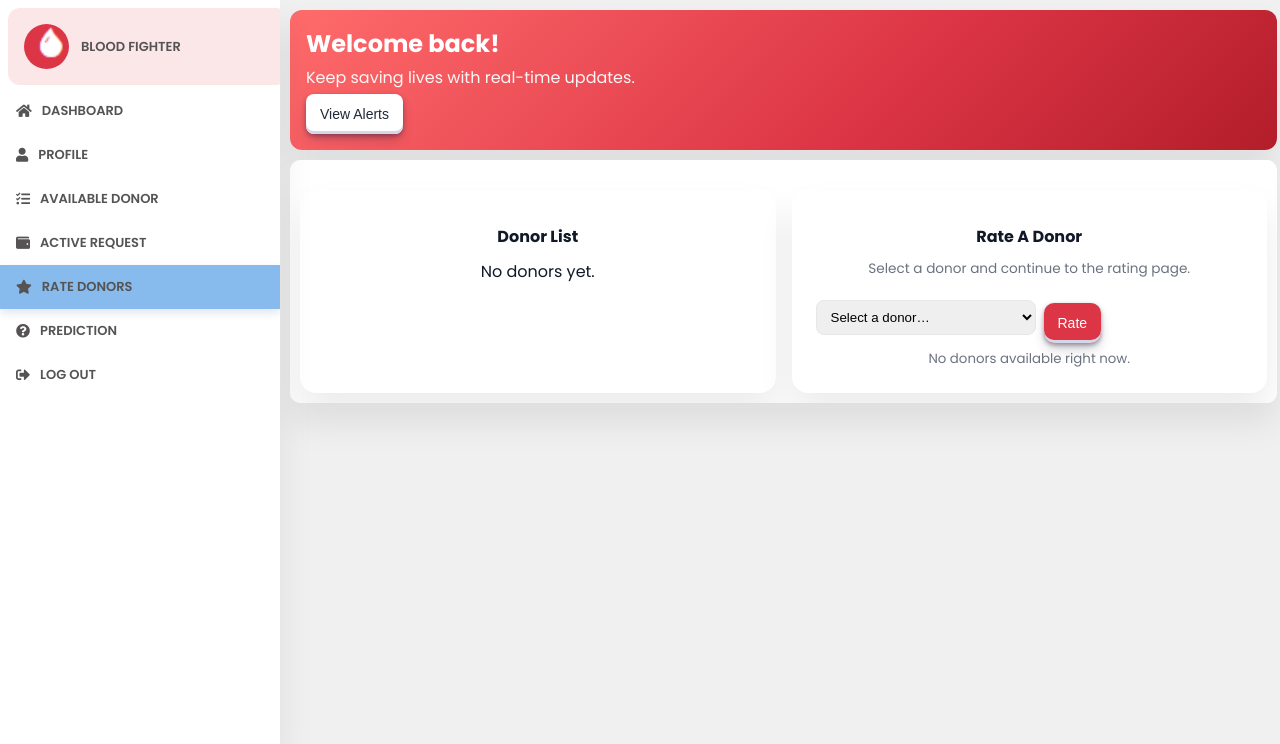
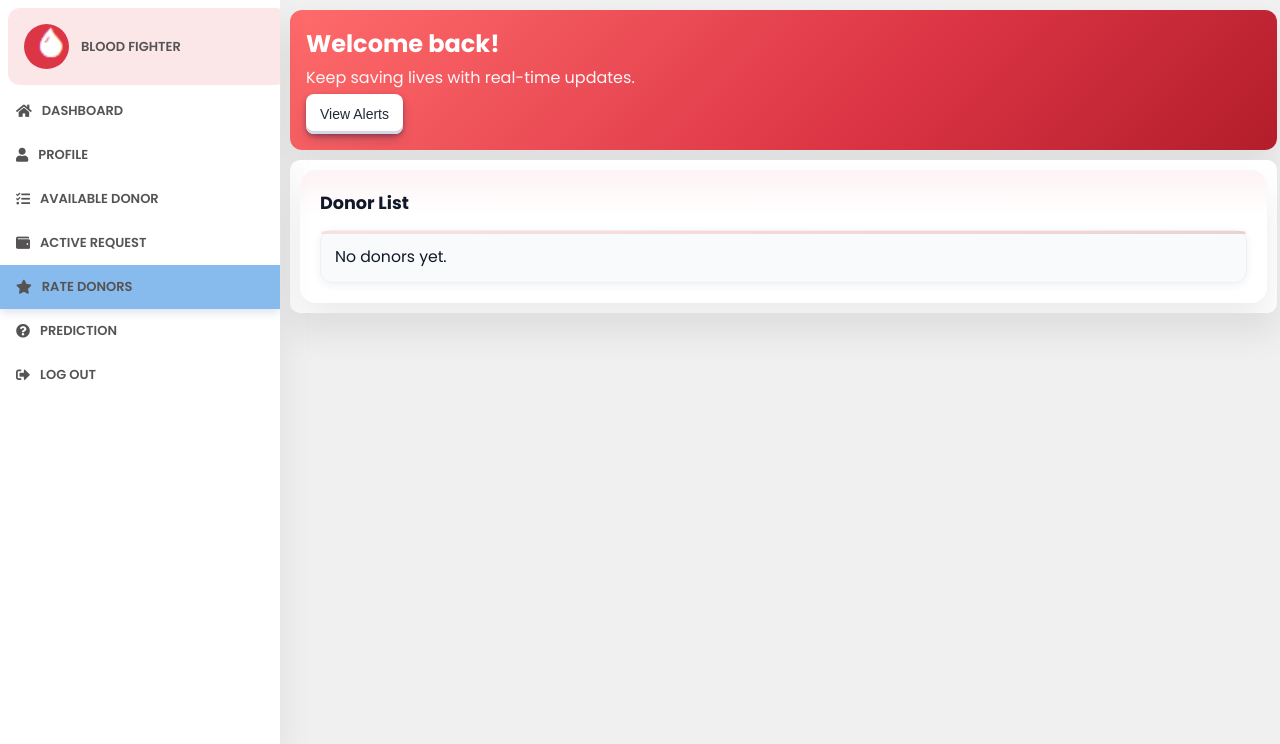
Before and after one commit to hasibhasan-github/IUB_CSE309_WebApplication_Blood_Donation_Management_System, a Flask app: page /Ratings in a window 1280 px wide. Shown: the part 56-800 px from the top of the page. Run offline with Flask 3, Linux system fonts and the light colour scheme; the visitor is signed in with stand-in values (Sample User, id 1).

Commit message:
@hasibhasan-github

```diff
--- a/website/templates/Ratings.html
+++ b/website/templates/Ratings.html
@@ -26,53 +26,50 @@ Rate Donor • Blood Donation
 
 
 <div class="course-box">
-  <div class="main-skills">
+  <div class="wrapper">
+    <div class="right">
 
-    <!-- Donor List card -->
-    <div class="card">
-      <h3>Donor List</h3>
-      <ul style="list-style:none; padding-left:0; margin:8px 0 0;">
+      <!-- Donor List -->
+      <div class="info has-actions">
+        <h3>Donor List</h3>
+
         {% if donors %}
           {% for d in donors %}
-            <li style="padding:6px 0; border-bottom:1px solid #eef0f3;">
-              <strong>{{ d.name }}</strong>
-              {% if d.blood_group %}<small style="color:var(--muted);"> • {{ d.blood_group }}</small>{% endif %}
-            </li>
+            <div class="info_data">
+              <div class="data">
+                <h4>Donor</h4>
+                <p>
+                  <strong>{{ d.name }}</strong>
+                  {% if d.blood_group %} • {{ d.blood_group }}{% endif %}
+                </p>
+
+                <!-- Corner action -->
+                <div class="notif-actions">
+                  <!-- Use GET to navigate to rating page with donor_id -->
+                  <form action="/ratings" method="get">
+                    <input type="hidden" name="donor_id" value="{{ d.id }}">
+                    <button type="submit" class="button-30 is-success">Rate</button>
+                  </form>
+                </div>
+              </div>
+            </div>
           {% endfor %}
         {% else %}
-          <li>No donors yet.</li>
+          <div class="info_data">
+            <div class="data">
+              <p>No donors yet.</p>
+            </div>
+          </div>
         {% endif %}
-      </ul>
+      </div>
+      <!-- /Donor List -->
+
     </div>
-
-    <!-- Rate action card -->
-<div class="card">
-  <h3>Rate a Donor</h3>
-  <p style="margin:8px 0 12px; color:var(--muted);">Select a donor and continue to the rating page.</p>
-
-  <form action="/ratings" method="get" style="display:flex; gap:8px; align-items:center; flex-wrap:wrap;">
-    <select name="donor_id" required aria-label="Choose donor to rate"
-            style="padding:8px 10px; border:1px solid #e5e7eb; border-radius:8px; min-width:220px;">
-      <option value="" disabled selected>Select a donor…</option>
-      {% for d in donors %}
-        <option value="{{ d.id }}">
-          {{ d.name }}{% if d.blood_group %} — {{ d.blood_group }}{% endif %}
-        </option>
-      {% endfor %}
-    </select>
-
-    <button type="submit" class="button-30">Rate</button>
-  </form>
-
-  {% if not donors %}
-    <small style="color:var(--muted); display:block; margin-top:6px;">No donors available right now.</small>
-  {% endif %}
-</div>
-
-
   </div>
 </div>
 
 
 
+
+
 {% endblock %}
--- a/website/views.py
+++ b/website/views.py
@@ -76,7 +76,7 @@ def ActiveReq():
 
 
 
-@views.route('/Ratings')
+@views.route('/Ratings', methods = ['GET', 'POST'])
 @login_required
 def Ratings():
     return render_template("Ratings.html", user = current_user)
```
